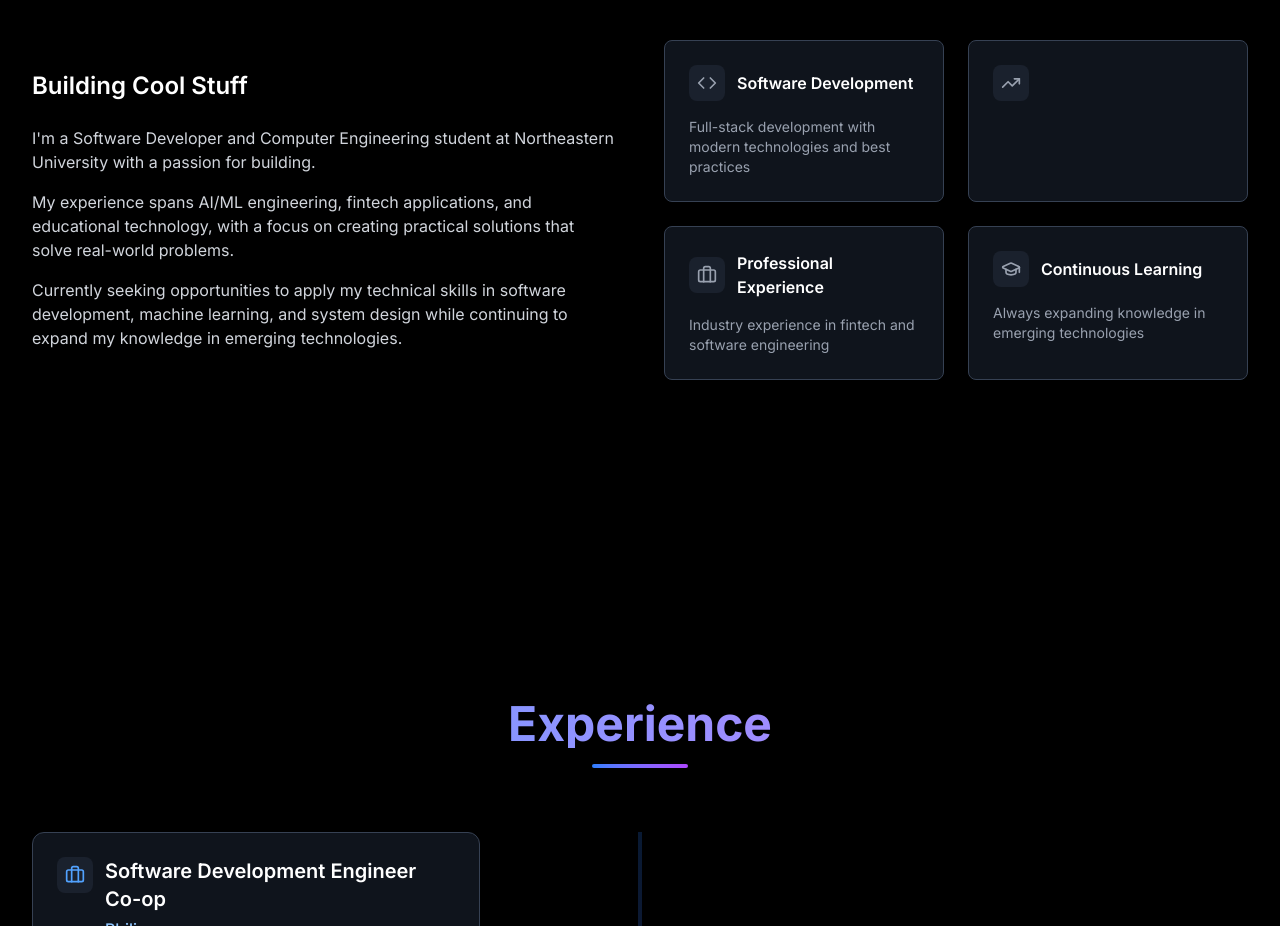
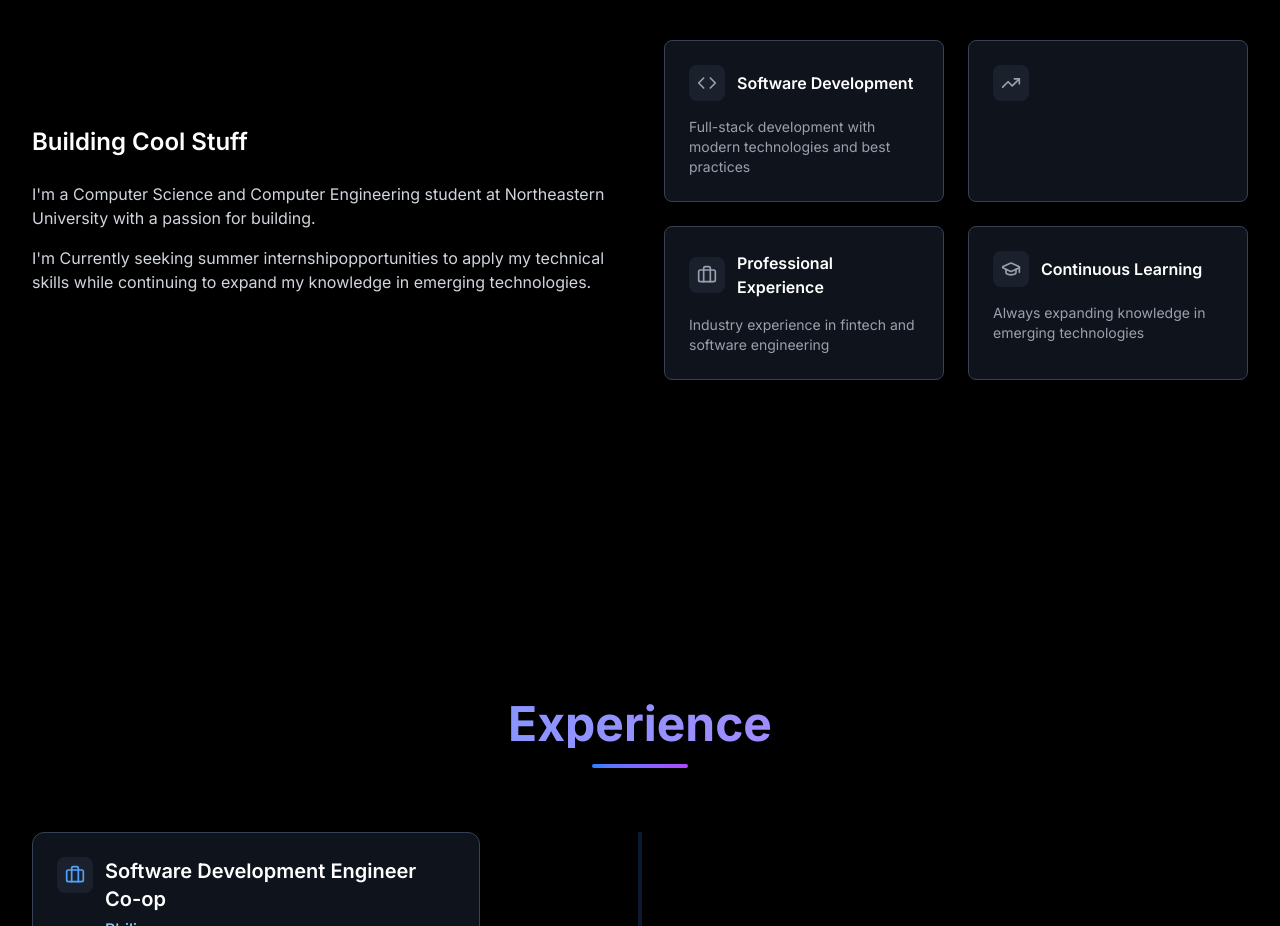
Before and after one commit to tylerdong878/tyler-portfolio, a Next.js app: page / in a window 1280 px wide. Shown: the part 1100-2026 px from the top of the page. Built offline with nearby package versions, Linux system fonts and the light colour scheme.

Commit message:
about change

```diff
--- a/src/components/sections/About.tsx
+++ b/src/components/sections/About.tsx
@@ -61,15 +61,11 @@ const About = () => {
 
             <div className="space-y-4 text-gray-300">
               <p>
-                I'm a Software Developer and Computer Engineering student at Northeastern University with a passion for building.
+                I'm a Computer Science and Computer Engineering student at Northeastern University with a passion for building.
               </p>
 
               <p>
-                My experience spans AI/ML engineering, fintech applications, and educational technology, with a focus on creating practical solutions that solve real-world problems.
-              </p>
-
-              <p>
-                Currently seeking opportunities to apply my technical skills in software development, machine learning, and system design while continuing to expand my knowledge in emerging technologies.
+                I'm Currently seeking summer internshipopportunities to apply my technical skills while continuing to expand my knowledge in emerging technologies.
               </p>
             </div>
           </motion.div>
```
